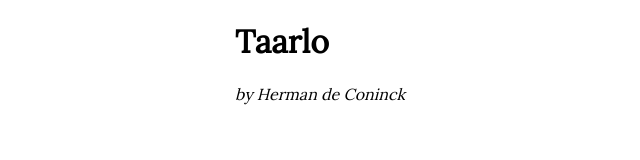
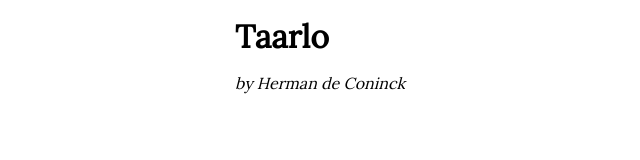
Before and after one commit to k0r0lina/learning-git-2, a plain HTML site: page index.html in a window 1280 px wide. Shown: the whole page, without its empty margins (85-725 px from the left). Drawn offline with Linux system fonts and the light colour scheme.

Commit message:
Add style for page header

```diff
--- a/css/style.css
+++ b/css/style.css
@@ -4,3 +4,8 @@ body {
     margin: auto;
     width: 50%;
 }
+
+header {
+    line-height: 1;
+    margin-bottom: 50px;
+}
```
